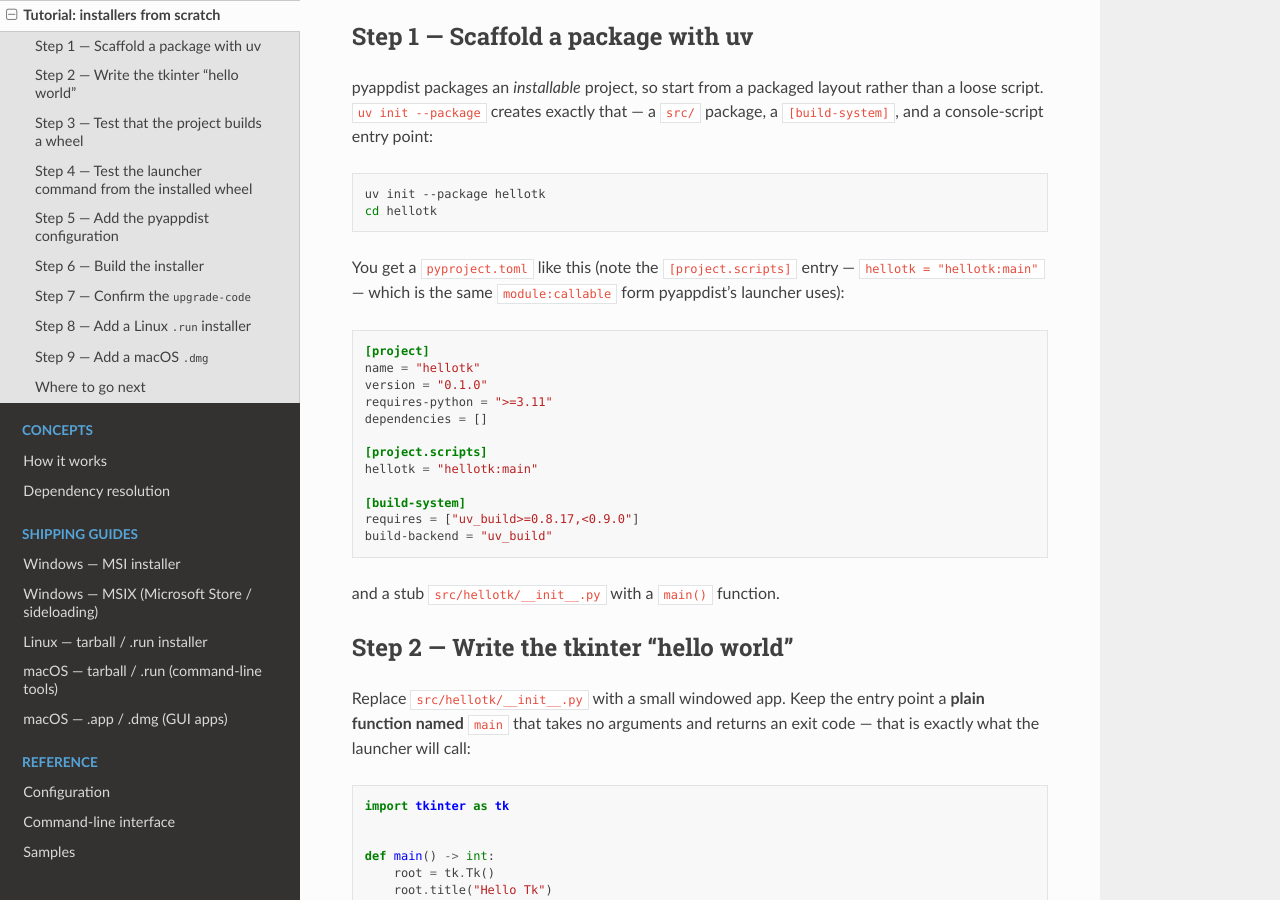
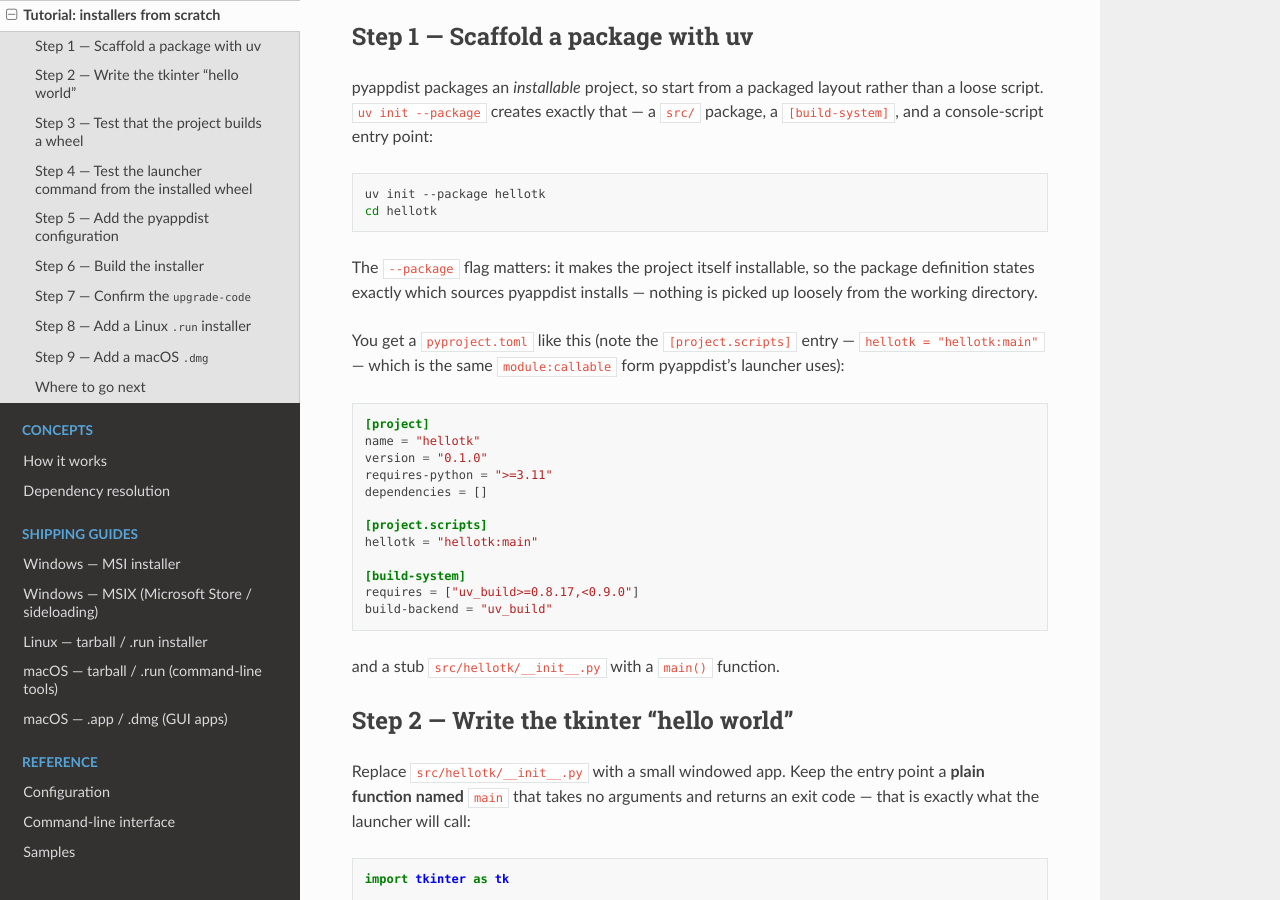
Before and after one commit to atsuoishimoto/pyappdist, a Sphinx documentation site: the page built from docs/tutorial.rst, in a window 1280 px wide and 900 px high, scrolled down 483 px. Built offline with Sphinx 7.4.7 and the Read the Docs theme 3.1.0, drawn with Linux system fonts in a browser that asks for light colours.

Commit message:
docs: explain why the tutorial uses uv package mode (#42)
* docs: explain why the tutorial uses uv package mode

uv init --package is used so the sources to be installed are stated
explicitly by the package definition, rather than picked up loosely
from the working directory.

```diff
--- a/docs/tutorial.rst
+++ b/docs/tutorial.rst
@@ -29,6 +29,10 @@
 
    uv init --package hellotk
    cd hellotk
+
+The ``--package`` flag matters: it makes the project itself installable, so
+the package definition states exactly which sources pyappdist installs —
+nothing is picked up loosely from the working directory.
 
 You get a ``pyproject.toml`` like this (note the ``[project.scripts]`` entry —
 ``hellotk = "hellotk:main"`` — which is the same ``module:callable`` form
```
